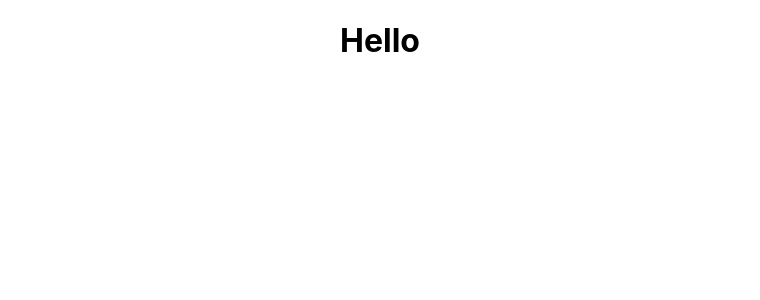
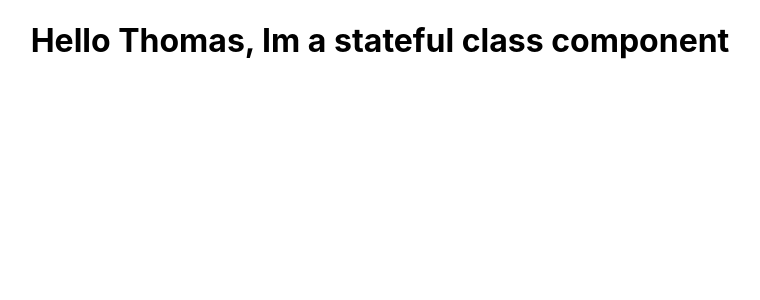
Before and after one commit to Thomas-Tomo/gitpod-react, a React (Create React App) app: page / in a window 1280 px wide. Shown: the top 300 px of the page, without its empty margins (260-1020 px from the left). Built offline with nearby package versions, Linux system fonts and the light colour scheme.

Commit message:
Fix commit issue with App

```diff
--- a/src/App.js
+++ b/src/App.js
@@ -1,11 +1,11 @@
 import logo from './logo.svg';
 import './App.css';
-import FunctionalGreetingWithProps from './components/FunctionalGreetingWithProps';
+import StatefulGreeting from './components/StatefulGreeting';
 
 function App() {
   return (
     <div className="App">
-      <FunctionalGreetingWithProps />
+      <StatefulGreeting greeting="Im a stateful class component" name="Thomas" />
     </div>
   );
 }
--- a/src/components/FunctionalGreetingWithProps.js
+++ b/src/components/FunctionalGreetingWithProps.js
@@ -1,5 +1,7 @@
 import React from "react";
 
-const FunctionalGreetingWithProps = () => <h1>Hello</h1>
-
+const FunctionalGreetingWithProps = (props) => {
+    console.log(props);
+    return <h1>Hello, {props.name}! I see you're {props.age} years old; {props.greeting}!</h1>;
+}
 export default FunctionalGreetingWithProps;
--- /dev/null
+++ b/src/components/StatefulGreeting.js
@@ -0,0 +1,9 @@
+import React from 'react';
+
+class StatefulGreeting extends React.Component {
+    render() {
+        return <h1>Hello {this.props.name}, {this.props.greeting}</h1>
+    }
+}
+
+export default StatefulGreeting;
```
